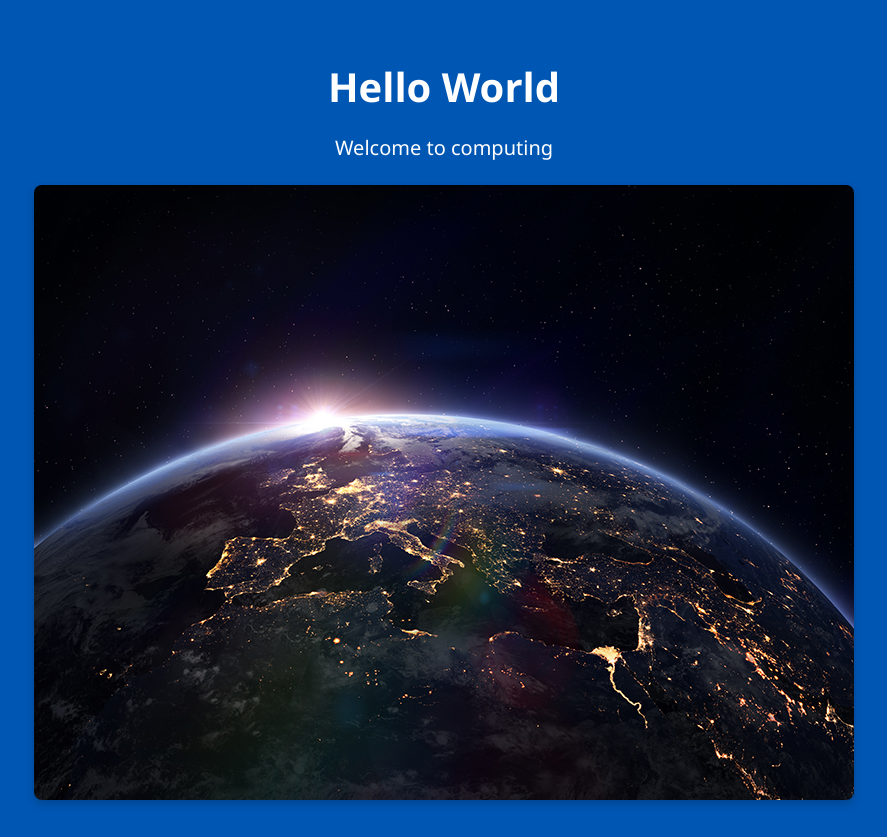
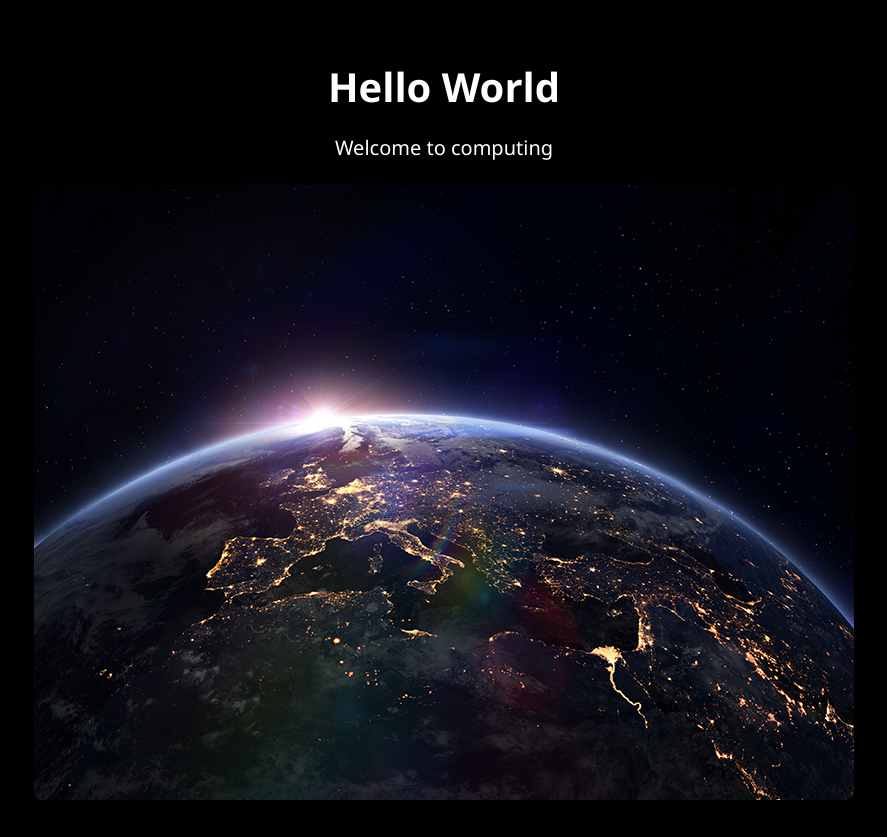
Before and after one commit to bluechristopher/flask-basics2, a Flask app: page / in a window 1280 px wide. Shown: the whole page, without its empty margins (196-1083 px from the left). Run offline with Flask 3, Linux system fonts and the light colour scheme.

Commit message:
Update style.css

```diff
--- a/static/style.css
+++ b/static/style.css
@@ -1,6 +1,6 @@
 body {
-    background-color: #0056b3;
-    color: #ffffff;
+    background-color: black;
+    color: white;
     font-family: 'Segoe UI', Tahoma, Geneva, Verdana, sans-serif;
     margin: 0;
     padding: 2rem;
```
